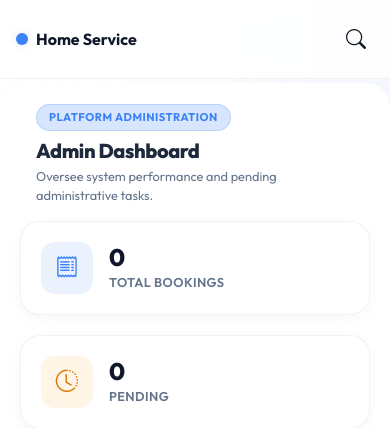
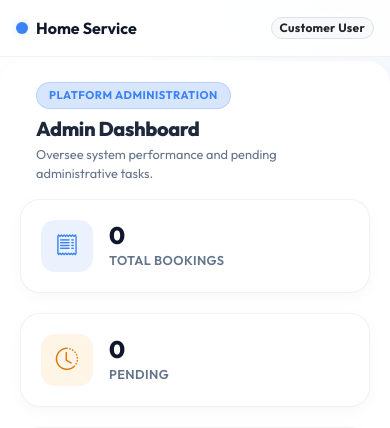
Before and after one commit to milan-m-antony/Service-Booking-System, a Django app: page /dashboard/admin/ in a window 390 px wide. Shown: the top 428 px of the page. Run offline with Django 4.2, Linux system fonts and the light colour scheme; the visitor is signed in with stand-in values (Sample User, id 1); data comes from the database, SQL or seed files in the repository; data that the repository does not hold is empty.

Commit message:
Cleanup: Remove search bar from headers, add mobile role badges, and fix CSS syntax errors

```diff
--- a/bookings/static/bookings/css/style.css
+++ b/bookings/static/bookings/css/style.css
@@ -3509,8 +3509,6 @@ textarea.form-control {
     }
 }
 
-}
-
 /* Message Center Enhancements */
 .line-clamp-3 {
     display: -webkit-box;
--- a/bookings/templates/bookings/base.html
+++ b/bookings/templates/bookings/base.html
@@ -37,9 +37,9 @@
             <span class="brand-dot"></span> Home Service
         </a>
         <div class="d-flex gap-2 align-items-center">
-            <a href="{% url 'global_search' %}" class="mobile-search-trigger">
-                <i class="bi bi-search"></i>
-            </a>
+            <span class="badge rounded-pill bg-light text-dark border fw-bold small py-1 px-2" style="font-size: 0.75rem; letter-spacing: 0.02em;">
+                {{ user.role|capfirst }} User
+            </span>
         </div>
     </header>
     {% endblock %}
@@ -126,14 +126,7 @@
         <!-- Main Content Area -->
         <main class="main-content">
             {% if not is_guest_home %}
-            <!-- Dashboard Top Navigation -->
-            <header class="dashboard-top-nav d-none d-lg-flex">
-                <div class="search-bar-wrapper">
-                    <form action="{% url 'global_search' %}" method="get" class="d-flex align-items-center">
-                        <i class="bi bi-search search-icon"></i>
-                        <input type="text" name="q" class="search-input" placeholder="Search for staff, services, or bookings..." value="{{ query|default:'' }}">
-                    </form>
-                </div>
+            <header class="dashboard-top-nav d-none d-lg-flex justify-content-end">
                 <div class="top-nav-actions">
                     <div class="user-profile-lite">
                         <span class="user-name">{{ user.display_name }}</span>
```
